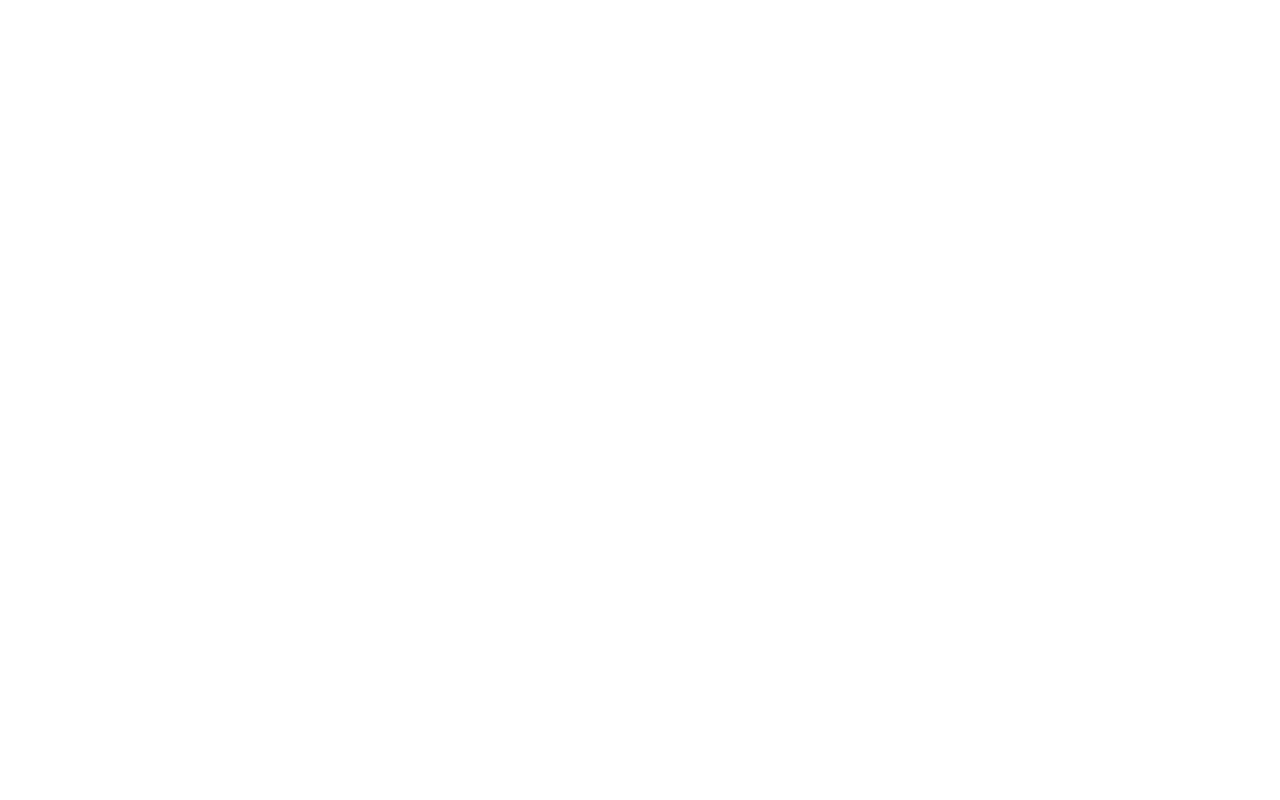
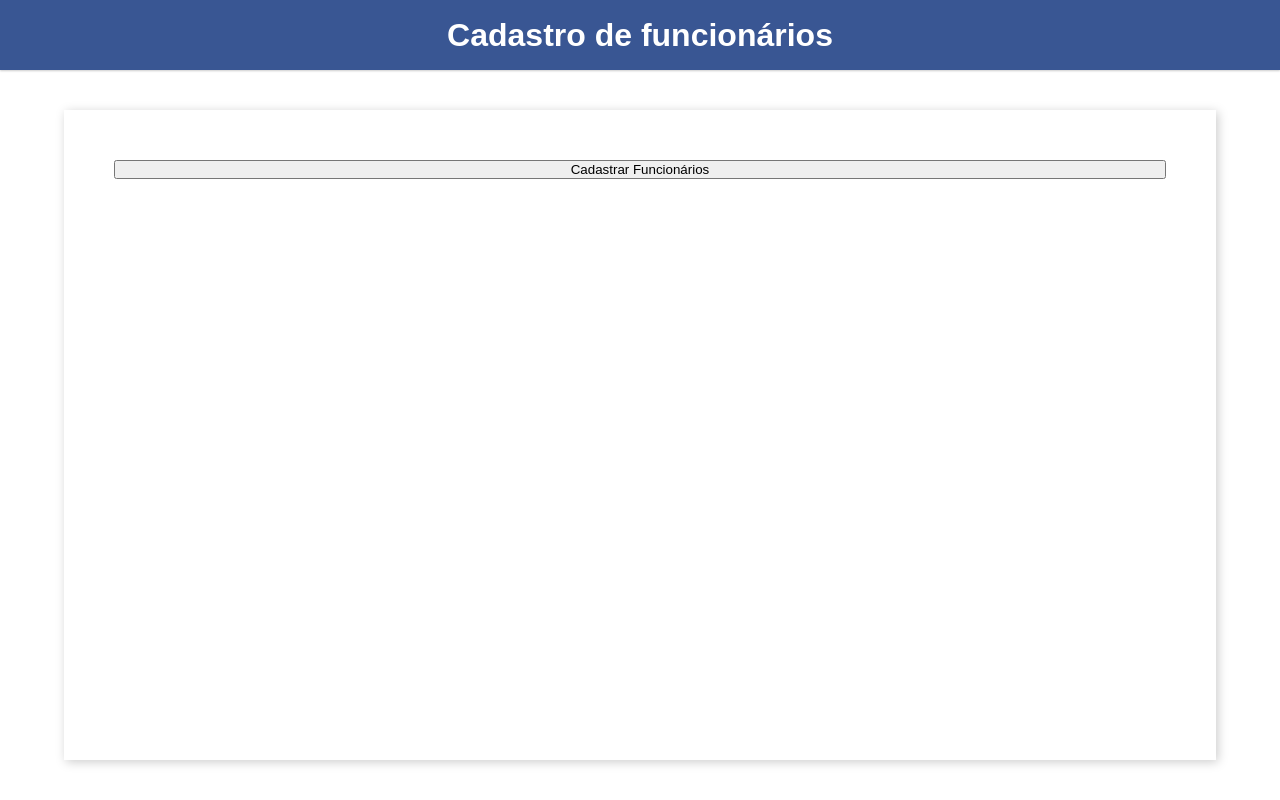
Before and after one commit to ThMenezes/Cadastro-de-funcion-rios, a plain HTML site: page index.html in a window 1280 px wide. Drawn offline with Linux system fonts and the light colour scheme.

Commit message:
tarefa: adicionando primeiro botão e estilizando background

```diff
--- a/assets/css/style.css
+++ b/assets/css/style.css
@@ -13,3 +13,35 @@
     --shadow-color: #CCCCCC;
     --text-color: #FFFFFF;
 }
+
+body {
+    min-height: 100vh;
+    display: flex;
+    flex-direction: column;
+    font-family: 'Montserrat', sans-serif;
+    position: relative;
+}
+
+header {
+    background-color: var(--primary-color);
+    height: 70px;
+    text-align: center;
+    line-height: 70px;
+    box-shadow: 0 1px 2px var(--shadow-color);
+}
+
+.titulo {
+    font-size: 2rem;
+    color: var(--text-color);
+}
+
+main {
+    flex-grow: 1;
+    display: flex;
+    flex-direction: column;
+    width: 90%;
+    margin: 5vh auto;
+    padding: 50px;
+    box-shadow: 2px 2px 10px var(--shadow-color);
+    gap: 20px;
+}
--- a/index.html
+++ b/index.html
@@ -4,9 +4,17 @@
     <meta charset="UTF-8">
     <meta http-equiv="X-UA-Compatible" content="IE=edge">
     <meta name="viewport" content="width=device-width, initial-scale=1.0">
+    <link rel="stylesheet" href="assets/css/style.css">
     <title>Cadastramento</title>
 </head>
+
 <body>
+    <header>
+        <h1 class="titulo">Cadastro de funcionários</h1>
+    </header>
+    <main>
+        <button type="button" class="botao-cadastrar" id="cadastrarFuncionario"> Cadastrar Funcionários</button>
+    </main>
 
 </body>
 </html>
```
